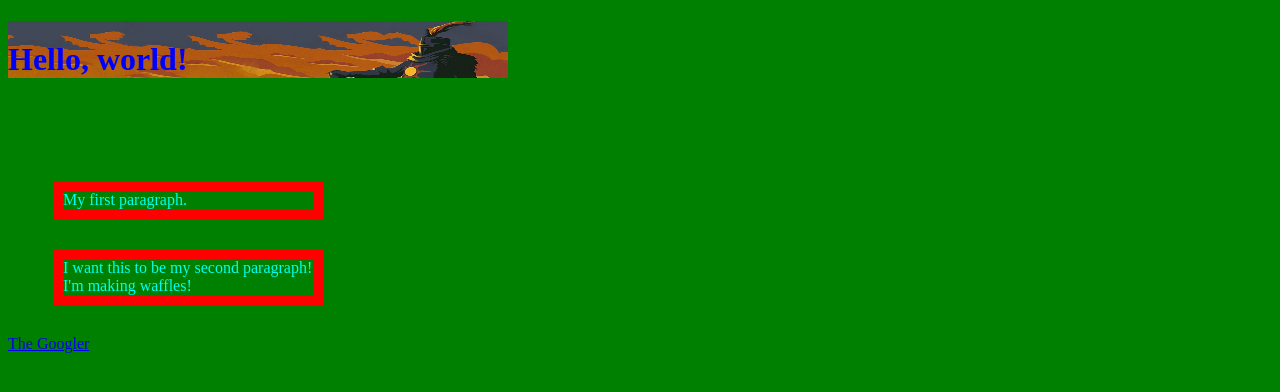
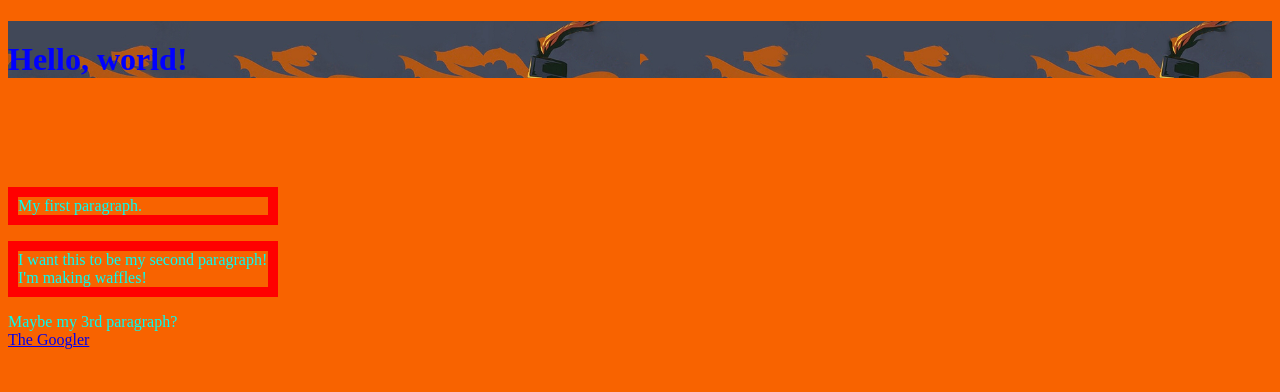
Before and after one commit to timhoward681/fewd-jan21, a plain HTML site: page index.html in a window 1280 px wide. Drawn offline with Linux system fonts and the light colour scheme.

Commit message:
added changes

```diff
--- a/index.html
+++ b/index.html
@@ -1,8 +1,12 @@
 <!DOCTYPE html>
 <link href="styles.css" rel="stylesheet">
 <html>
+<head>
+<meta charset="UTF-8">
+<meta name="viewport" content="width=device-width">
 <header>
 <div>
+<title>Life in Miniature</title>
 <h1 >Hello, world!</h1>
 
 </div>
@@ -11,8 +15,11 @@
 <p>My first paragraph.</p>
 
 <p>I want this to be my second paragraph! I'm making waffles!</p>
-
+<p2> Maybe my 3rd paragraph?</p2><br>
 <a class="googler"   href="https://google.com"> The Googler </a>
 
+
+
 </body>
+</head>
 </html>
--- a/styles.css
+++ b/styles.css
@@ -1,15 +1,15 @@
 
 body {
-    background-color: green;
+    background-color: rgb(248, 99, 0);
 }
 
 div {
     background-image: url("images/praisethesun.jpg");
-    background-size: 500px 150px;
+    background-size:50%;
 }
 
 header {
-    width: 500px;
+    width:auto;
     height: 150px;
 }
 
@@ -20,11 +20,15 @@ h1 {
 }
 
 p {
-    margin: 10px 15px 30px 45px;
+
     color: rgb(0, 255, 242);
     background-origin: 10px;
     border: solid red 10px;
     width: 250px;
+}
+
+p2 {
+    color: rgb(0, 255, 242);
 }
 
 .multiline {
```
